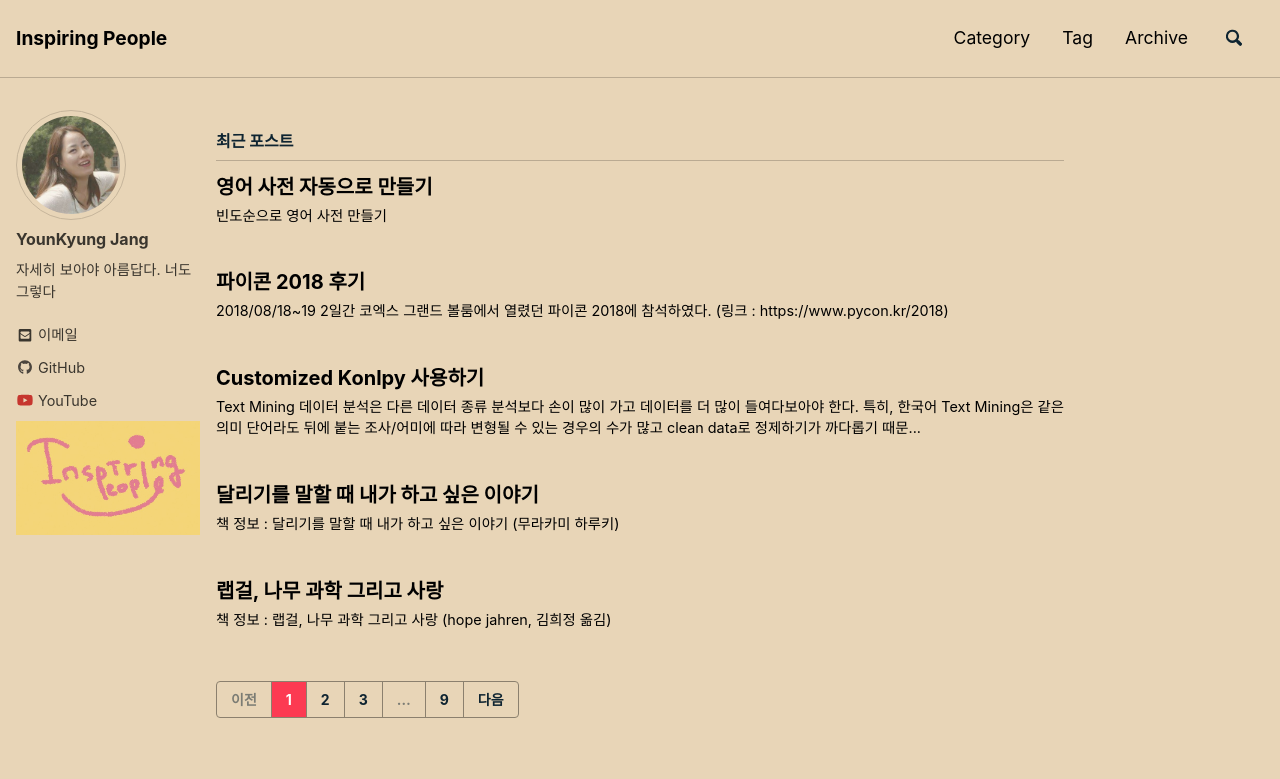
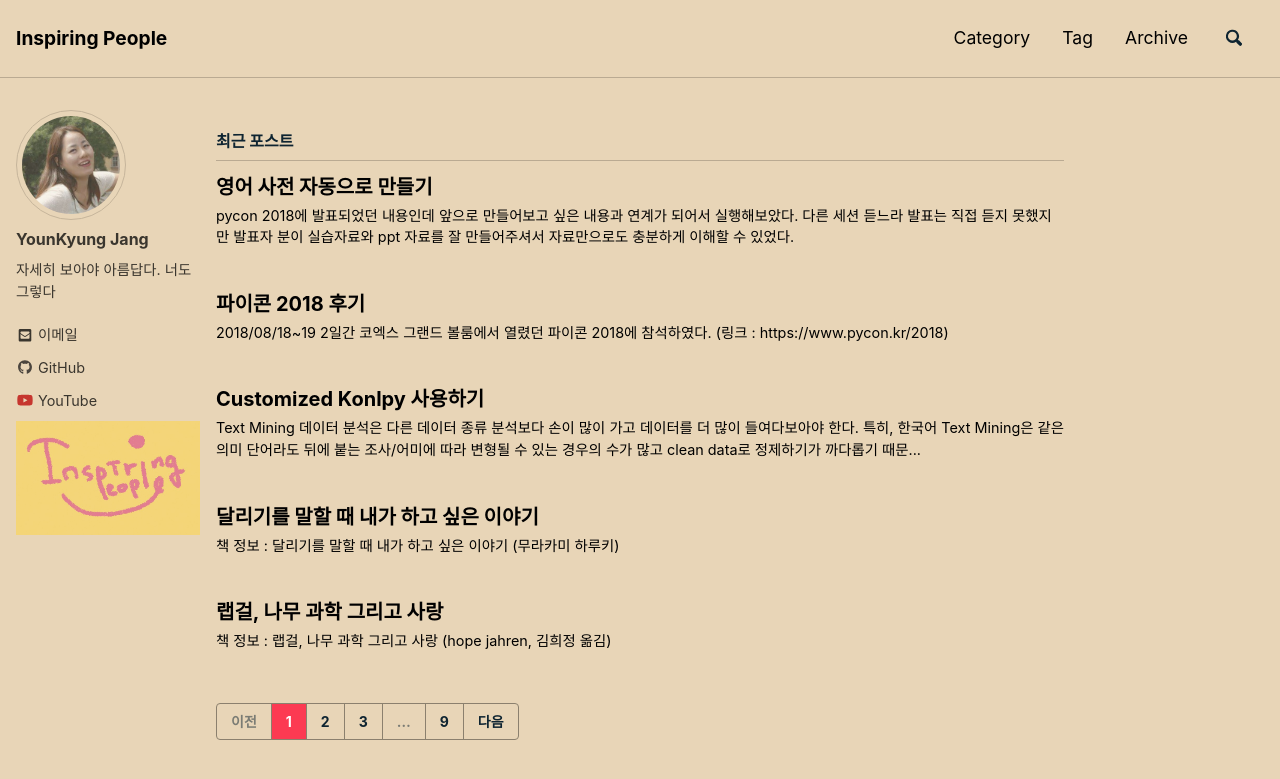
Before and after one commit to InspiringPeople/InspiringPeople.github.io, a Jekyll site: the page built from index.html, in a window 1280 px wide and 900 px high. Shown: the top 779 px of the window. Built offline with Jekyll 4.4.1, drawn with Linux system fonts in a browser that asks for light colours; nearby versions of some CDN libraries; the list of posts is cut into pages by our own code.

Commit message:
word_dict

```diff
--- a/_posts/2018-08-22-words_dictionary.md
+++ b/_posts/2018-08-22-words_dictionary.md
@@ -4,12 +4,10 @@ title : 영어 사전 자동으로 만들기
 tags : [Data Analysis, Python, Text Mining, dictoinary]
 ---
 
-# 빈도순으로 영어 사전 만들기
-
 pycon 2018에 발표되었던 내용인데 앞으로 만들어보고 싶은 내용과 연계가 되어서 실행해보았다.
 다른 세션 듣느라 발표는 직접 듣지 못했지만 발표자 분이 실습자료와 ppt 자료를 잘 만들어주셔서 자료만으로도 충분하게 이해할 수 있었다.
 
-## 코드 실행 내용
+## 코드
 아래 코드는 text 파일을 읽어와서 text 파일 안에 존재하는 단어를 빈도순으로 정렬하고 단어 뜻을 네이버 사전에서 추출하여 영어 사전 파일 형태로 csv 파일로 출력하는 것이다.
 
 
@@ -156,6 +154,9 @@ plt.show()
 ![png](../assets/output_10_0.png)
 ![wordcloud](https://www.dropbox.com/s/fge4xtc9ir2ru2s/output_10_0.png?raw=1)
 
+실행 후 생성된 csv 파일을 열어보면 단어와 단어 뜻이 함께 잘 저장되어 있는 것을 확인할 수 있다.
+![result](https://www.dropbox.com/s/zhgrvy7njakdzgz/word_dic_result.png?raw=1)
+
 ## Reference
 - https://pypi.org/project/Wikiprw3eedia-API/
 - https://github.com/greatsong/pycon2018/blob/master/4%EA%B5%90%EC%8B%9C%20-%20%EC%98%81%EC%96%B4/4.%20%EC%96%B4%EB%A6%B0%EC%99%95%EC%9E%90%20%ED%94%84%EB%A1%9C%EC%A0%9D%ED%8A%B8.ipynb
```
